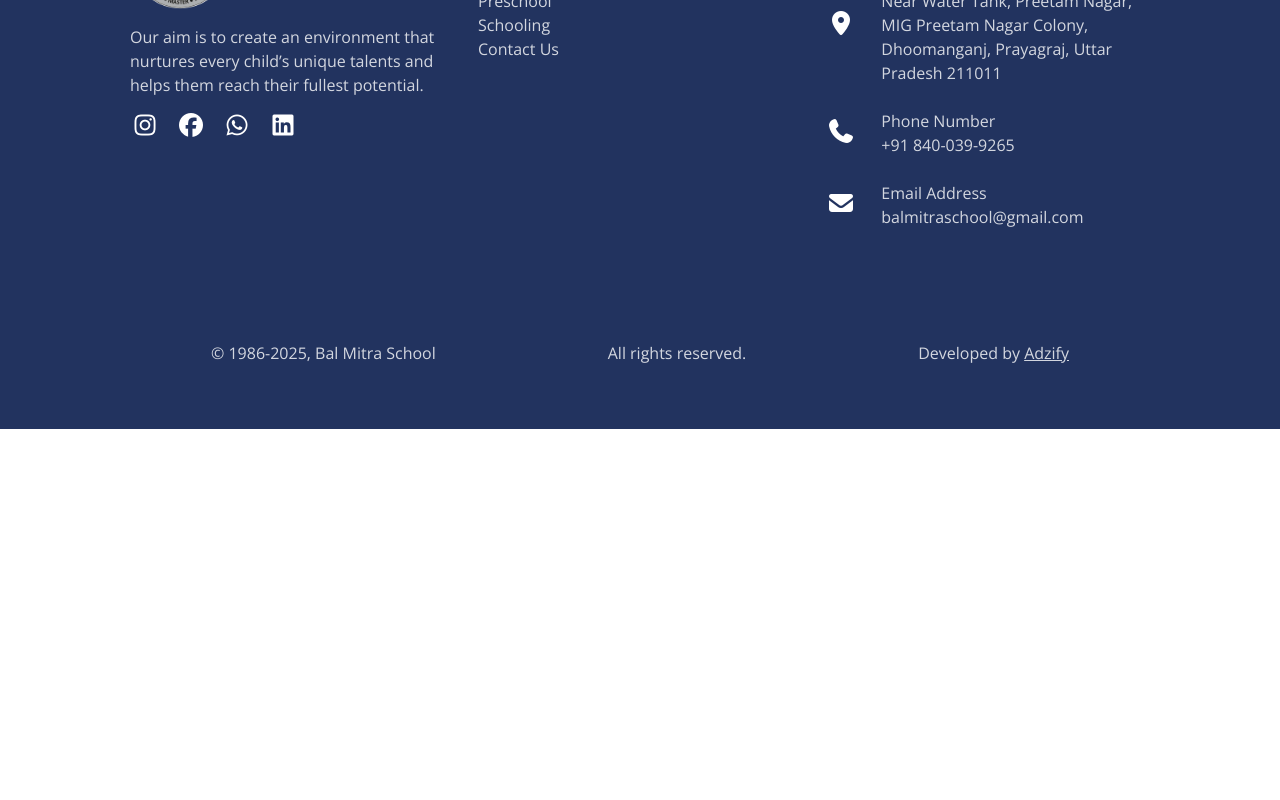
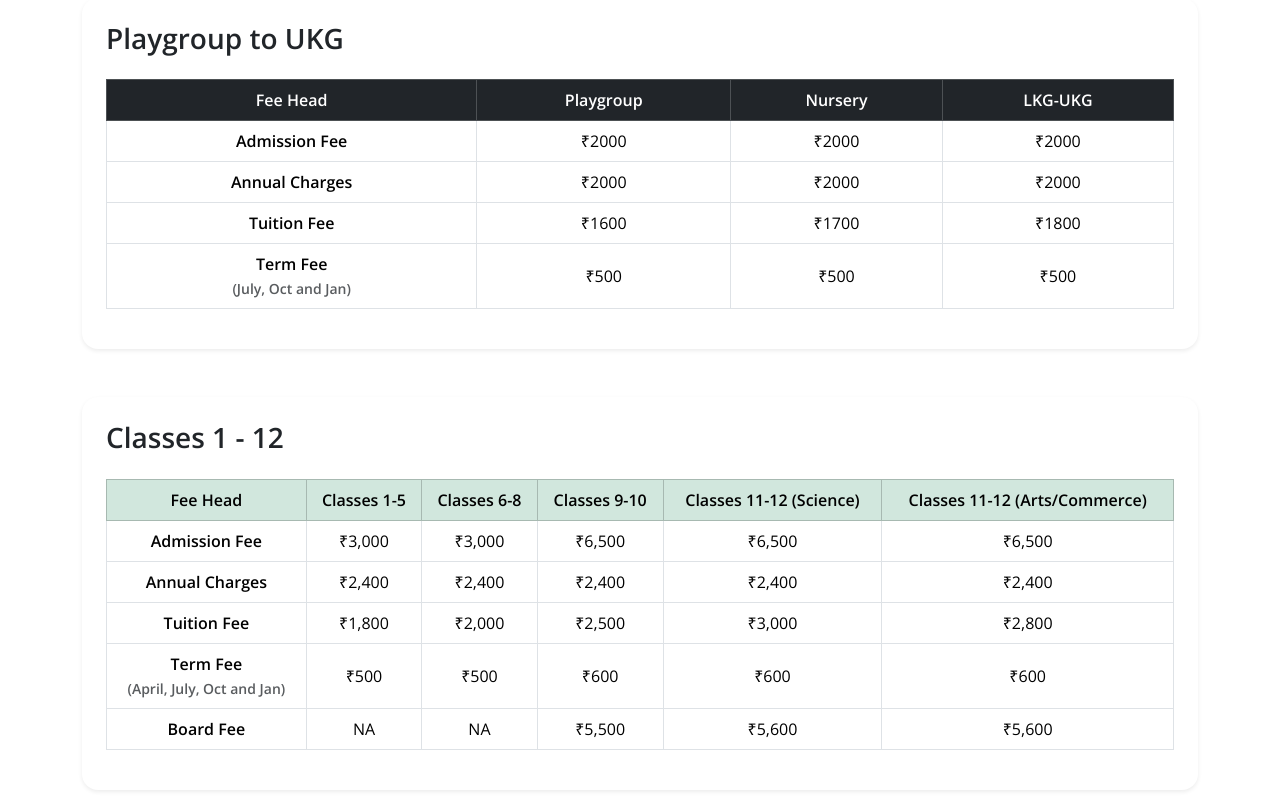
Before and after one commit to Pranjalsingh2233/Balmitra, a React (Vite) app: page /about/about-school in a window 1280 px wide. Shown: the part 2400-3200 px from the top of the page. Before the commit the page ends 2829 px from the top, so only its background shows below. Built offline with nearby package versions, Linux system fonts and the light colour scheme.

Commit message:
added fee structure

```diff
--- a/src/components/NotFound.jsx
+++ b/src/components/NotFound.jsx
@@ -4,8 +4,8 @@ import { Link } from "react-router-dom";
 export default function NotFound() {
   return (
     <div className="text-center m-5">
+      <img src="/404-error.webp" alt="404" className="img-fluid" />{" "}
       <h1 className="font-bold">Page Not Found</h1>
-      <img src="/404-error.png" alt="404" className="img-fluid" />{" "}
     </div>
   );
 }
--- a/src/pages/Home.css
+++ b/src/pages/Home.css
@@ -1,5 +1,4 @@
 .wrapper {
-    background-color: #22335f;
     color: #fff;
     padding-bottom: 10px;
     position: relative;
@@ -8,12 +7,12 @@
 .bg-home {
     background:
     linear-gradient(rgba(0,0,0,0.4), rgba(0,0,0,0.4)),
-    url("/img1.webp");
+    url("/hero-img.jpg");
     background-repeat: no-repeat;
     background-position: center;
-    background-size: cover;
+    background-size: contain;
     background-attachment: fixed;
-    height: 60vh;
+    height: 70vh;
 }
 
 .padding {
--- a/src/pages/Home.jsx
+++ b/src/pages/Home.jsx
@@ -35,10 +35,13 @@ export default function Home() {
         description="Looking for the best school in Prayagraj? Bal Mitra School offers high-quality education, experienced teachers, and a nurturing environment for holistic child development."
       />
 
-      <div className="wrapper mb-5 bg-home ">
-        <div className="p-5 text-center fw-bold">
-          <h1 className="fw-bold">Bal Mitra School, Prayagraj</h1>
-          <h2 className="fs-5 mt-3">
+      <div className="wrapper mb-5">
+        <img src="/hero-img.jpg" alt="hero" className="w-100" />
+        <div className="text-center fw-bold opacity-0">
+          <h1 className="fw-bold" style={{ lineHeight: "0" }}>
+            Bal Mitra School, Prayagraj
+          </h1>
+          <h2 className="fs-5 mt-3" style={{ lineHeight: "0" }}>
             The Perfect School for Every Child in Prayagraj
           </h2>
         </div>
--- a/src/pages/aboutPage/AboutSchool.jsx
+++ b/src/pages/aboutPage/AboutSchool.jsx
@@ -19,6 +19,141 @@ export default function AboutSchool() {
 Our dedicated teachers at Bal Mitra, Prayagraj, foster an inclusive and supportive environment where every child’s unique potential is recognized and nurtured. With small class sizes, personalized attention, and a diverse range of enriching activities, we ensure that each student has the opportunity to grow, explore, and shine — both inside and outside the classroom."
         img2="/img3.webp"
       />
+
+      {/* <!-- Fee Structure --> */}
+      <div class="container py-5">
+  <div class="text-center mb-5">
+    <h1 class="fw-bold">Bal Mitra School (ICSE Wing)</h1>
+    <p class="text-muted fs-5">Fee Structure 2026-27</p>
+  </div>
+
+  {/* <!-- Playgroup to UKG --> */}
+  <div class="card shadow-sm border-0 rounded-4 mb-5">
+    <div class="card-body p-4">
+      <h3 class="fw-bold mb-4">Playgroup to UKG</h3>
+
+      <div class="table-responsive">
+        <table class="table table-bordered align-middle text-center">
+          <thead class="table-dark">
+            <tr>
+              <th>Fee Head</th>
+              <th>Playgroup</th>
+              <th>Nursery</th>
+              <th>LKG-UKG</th>
+            </tr>
+          </thead>
+
+          <tbody>
+            <tr>
+              <td class="fw-semibold">Admission Fee</td>
+              <td>₹2000</td>
+              <td>₹2000</td>
+              <td>₹2000</td>
+            </tr>
+
+            <tr>
+              <td class="fw-semibold">Annual Charges</td>
+              <td>₹2000</td>
+              <td>₹2000</td>
+              <td>₹2000</td>
+            </tr>
+
+            <tr>
+              <td class="fw-semibold">Tuition Fee</td>
+              <td>₹1600</td>
+              <td>₹1700</td>
+              <td>₹1800</td>
+            </tr>
+
+            <tr>
+              <td class="fw-semibold">
+                Term Fee
+                <br />
+                <small class="text-muted">(July, Oct and Jan)</small>
+              </td>
+              <td>₹500</td>
+              <td>₹500</td>
+              <td>₹500</td>
+            </tr>
+          </tbody>
+        </table>
+      </div>
+    </div>
+  </div>
+
+  {/* <!-- Classes 1-12 --> */}
+  <div class="card shadow-sm border-0 rounded-4">
+    <div class="card-body p-4">
+      <h3 class="fw-bold mb-4">Classes 1 - 12</h3>
+
+      <div class="table-responsive">
+        <table class="table table-bordered align-middle text-center">
+          <thead class="table-success">
+            <tr>
+              <th>Fee Head</th>
+              <th>Classes 1-5</th>
+              <th>Classes 6-8</th>
+              <th>Classes 9-10</th>
+              <th>Classes 11-12 (Science)</th>
+              <th>Classes 11-12 (Arts/Commerce)</th>
+            </tr>
+          </thead>
+
+          <tbody>
+            <tr>
+              <td class="fw-semibold">Admission Fee</td>
+              <td>₹3,000</td>
+              <td>₹3,000</td>
+              <td>₹6,500</td>
+              <td>₹6,500</td>
+              <td>₹6,500</td>
+            </tr>
+
+            <tr>
+              <td class="fw-semibold">Annual Charges</td>
+              <td>₹2,400</td>
+              <td>₹2,400</td>
+              <td>₹2,400</td>
+              <td>₹2,400</td>
+              <td>₹2,400</td>
+            </tr>
+
+            <tr>
+              <td class="fw-semibold">Tuition Fee</td>
+              <td>₹1,800</td>
+              <td>₹2,000</td>
+              <td>₹2,500</td>
+              <td>₹3,000</td>
+              <td>₹2,800</td>
+            </tr>
+
+            <tr>
+              <td class="fw-semibold">
+                Term Fee
+                <br />
+                <small class="text-muted">(April, July, Oct and Jan)</small>
+              </td>
+              <td>₹500</td>
+              <td>₹500</td>
+              <td>₹600</td>
+              <td>₹600</td>
+              <td>₹600</td>
+            </tr>
+
+            <tr>
+              <td class="fw-semibold">Board Fee</td>
+              <td>NA</td>
+              <td>NA</td>
+              <td>₹5,500</td>
+              <td>₹5,600</td>
+              <td>₹5,600</td>
+            </tr>
+          </tbody>
+        </table>
+      </div>
+    </div>
+  </div>
+</div>
     </>
   );
 }
```
Also changed, not shown: public/hero-img.jpg (added).
